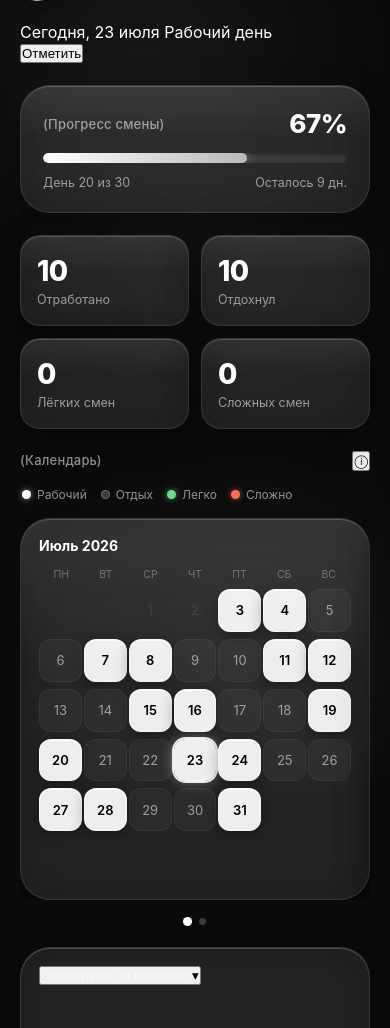
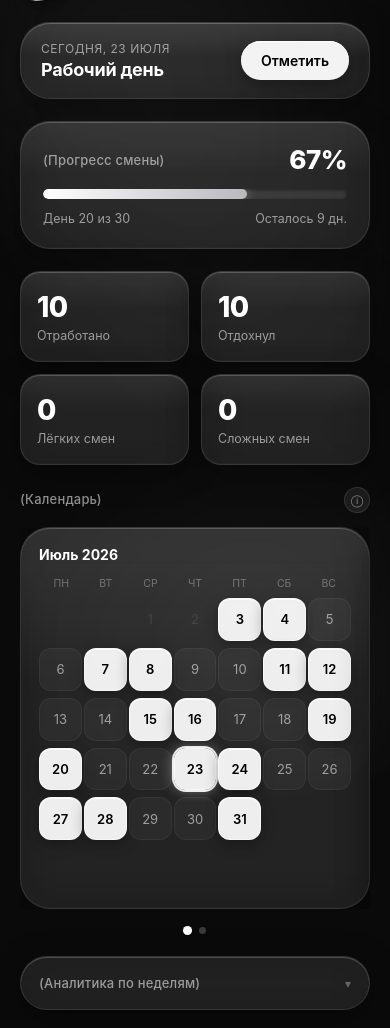
Before and after one commit to Colorinzo/pwa, a plain HTML site: page index.html in a window 390 px wide. Shown: the part 72-1100 px from the top of the page. Drawn offline with nearby package versions, Linux system fonts and the light colour scheme.

Commit message:
Update style.css

```diff
--- a/style.css
+++ b/style.css
@@ -223,6 +223,95 @@ body {
   transform: scale(0.9);
 }
 
+/* ---------- Today hero card ---------- */
+.today-card {
+  display: flex;
+  align-items: center;
+  justify-content: space-between;
+  gap: 12px;
+  background: var(--glass);
+  backdrop-filter: blur(24px) saturate(160%);
+  -webkit-backdrop-filter: blur(24px) saturate(160%);
+  border: 1px solid var(--glass-border-soft);
+  border-radius: var(--radius-lg);
+  padding: 18px 20px;
+  box-shadow:
+    0 8px 32px rgba(0, 0, 0, 0.35),
+    inset 0 1px 0 rgba(255, 255, 255, 0.22);
+  position: relative;
+}
+
+.today-card::before {
+  content: "";
+  position: absolute;
+  inset: 0;
+  border-radius: inherit;
+  background: linear-gradient(180deg, rgba(255,255,255,0.1), rgba(255,255,255,0) 45%);
+  pointer-events: none;
+}
+
+.today-card-info {
+  display: flex;
+  flex-direction: column;
+  gap: 3px;
+}
+
+.today-card-date {
+  font-size: 12px;
+  text-transform: uppercase;
+  letter-spacing: 0.5px;
+  color: var(--text-dim);
+}
+
+.today-card-status {
+  font-size: 18px;
+  font-weight: 700;
+  letter-spacing: -0.2px;
+}
+
+.today-card-btn {
+  border: none;
+  border-radius: 999px;
+  padding: 11px 20px;
+  font-size: 14px;
+  font-weight: 600;
+  font-family: inherit;
+  cursor: pointer;
+  background: rgba(255, 255, 255, 0.95);
+  color: #000;
+  box-shadow:
+    0 6px 18px rgba(0, 0, 0, 0.3),
+    inset 0 1px 0 rgba(255, 255, 255, 0.9);
+  transition: transform 0.15s ease;
+  white-space: nowrap;
+}
+
+.today-card-btn:active {
+  transform: scale(0.95);
+}
+
+.today-card-btn.is-marked-easy {
+  background: var(--easy);
+  color: #06210f;
+}
+
+.today-card-btn.is-marked-hard {
+  background: var(--hard);
+  color: #2a0700;
+}
+
+.today-card-btn.is-rest {
+  background: rgba(255, 255, 255, 0.08);
+  color: var(--text-dim);
+  box-shadow: none;
+  border: 1px solid rgba(255, 255, 255, 0.12);
+}
+
+.today-card-btn:disabled {
+  cursor: default;
+  opacity: 0.85;
+}
+
 /* ---------- Glass panel base ---------- */
 .progress-card,
 .stat-card,
@@ -319,12 +408,16 @@ body {
   color: var(--text-dim);
 }
 
-/* Legend */
+/* Legend (collapsible) */
 .legend {
-  display: flex;
+  display: none;
   flex-wrap: wrap;
   gap: 14px;
-  padding: 2px 2px;
+  padding: 10px 2px 2px;
+}
+
+.legend.open {
+  display: flex;
 }
 
 .legend-item {
@@ -333,6 +426,20 @@ body {
   gap: 6px;
   font-size: 12px;
   color: var(--text-dim);
+}
+
+.legend-toggle {
+  width: 26px;
+  height: 26px;
+  border-radius: 50%;
+  background: var(--glass);
+  border: 1px solid var(--glass-border-soft);
+  color: var(--text-dim);
+  font-size: 12px;
+  cursor: pointer;
+  display: flex;
+  align-items: center;
+  justify-content: center;
 }
 
 .dot {
@@ -424,8 +531,38 @@ body {
   position: relative;
 }
 
+.analytics-toggle {
+  width: 100%;
+  background: none;
+  border: none;
+  color: inherit;
+  cursor: pointer;
+  font-family: inherit;
+  padding: 0;
+}
+
+.analytics-arrow {
+  color: var(--text-dimmer);
+  font-size: 12px;
+  transition: transform 0.25s ease;
+}
+
+.analytics-toggle.open .analytics-arrow {
+  transform: rotate(180deg);
+}
+
+.analytics-body {
+  max-height: 0;
+  overflow: hidden;
+  transition: max-height 0.3s ease;
+}
+
+.analytics-body.open {
+  max-height: 260px;
+  margin-top: 10px;
+}
+
 .analytics-card canvas {
-  margin-top: 10px;
   max-width: 100%;
 }
 
```
